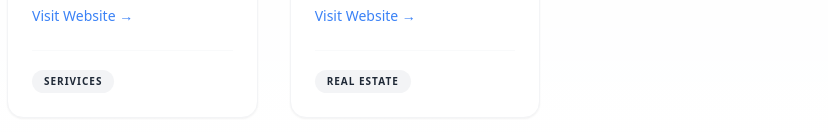
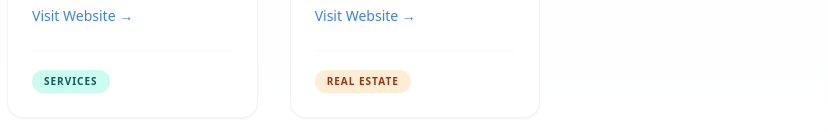
Before and after one commit to itsamexerican-maker/wk2_business_directory, a Next.js app: page / in a window 1280 px wide. Shown: the part 1103-1235 px from the top of the page, without its empty margins (225-1053 px from the left). Built offline with nearby package versions, Linux system fonts and the light colour scheme.

Commit message:
fixed page errors

```diff
--- a/app/page.tsx
+++ b/app/page.tsx
@@ -78,7 +78,7 @@ const cards: Card[] = [
     phone: '(925) 555-0606',
     email: 'wschlegle@gmail.com',
     website: 'https://michiganlandc.com',
-    category: 'Serivices',
+    category: 'Services',
   },
   {
     name: 'Jennifer Wertz',
@@ -97,7 +97,7 @@ const categoryColors: Record<string, string> = {
   Health: 'bg-green-100 text-green-800',
   Finance: 'bg-amber-100 text-amber-800',
   Business: 'bg-indigo-100 text-indigo-800',
-  Real_Estate: 'bg-orange-100 text-orange-800',
+  'Real Estate': 'bg-orange-100 text-orange-800',
   Education: 'bg-purple-100 text-purple-800',
   Services: 'bg-teal-100 text-teal-800',
   Restaurant: 'bg-gray-100 text-gray-800',
```
